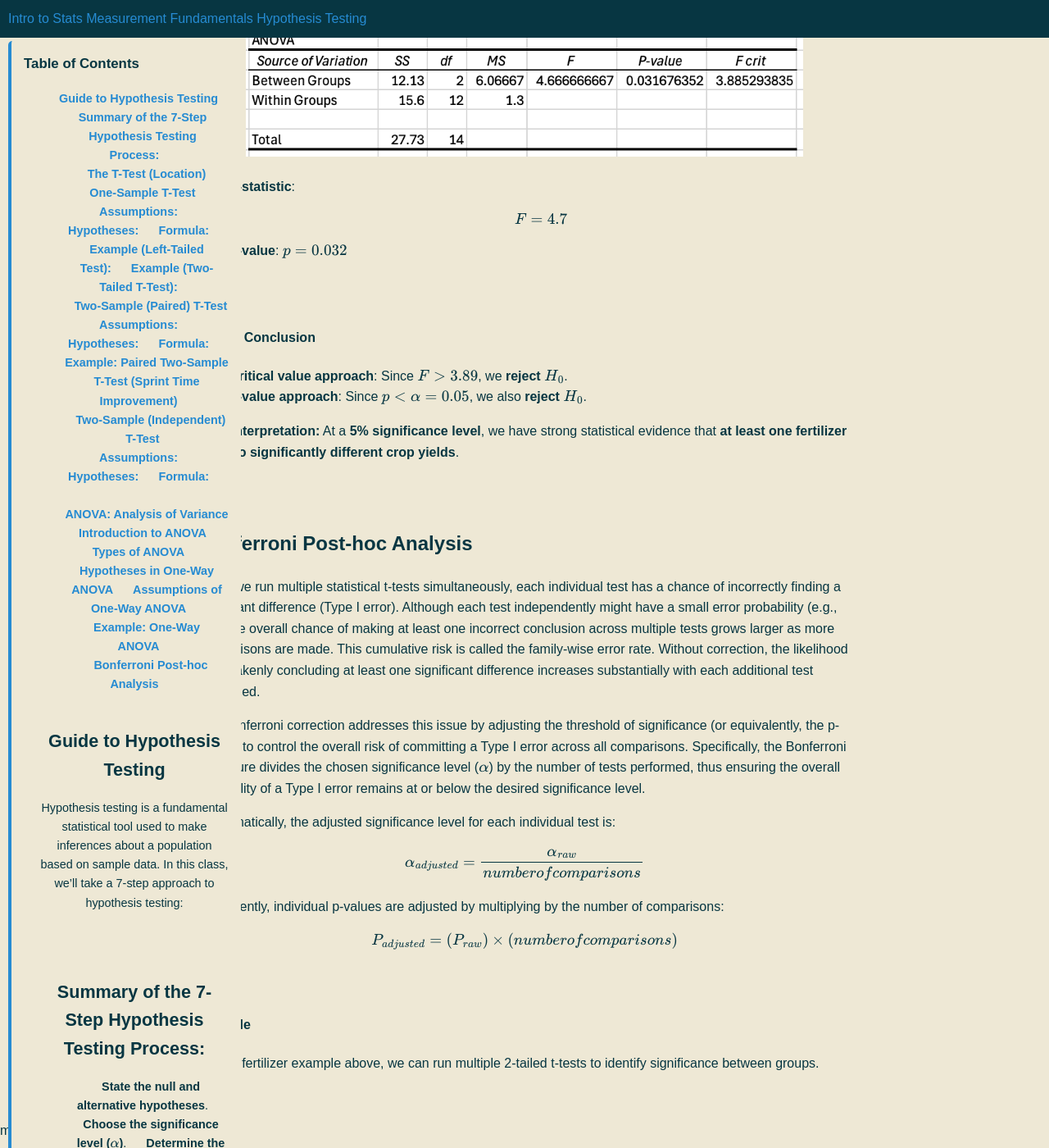
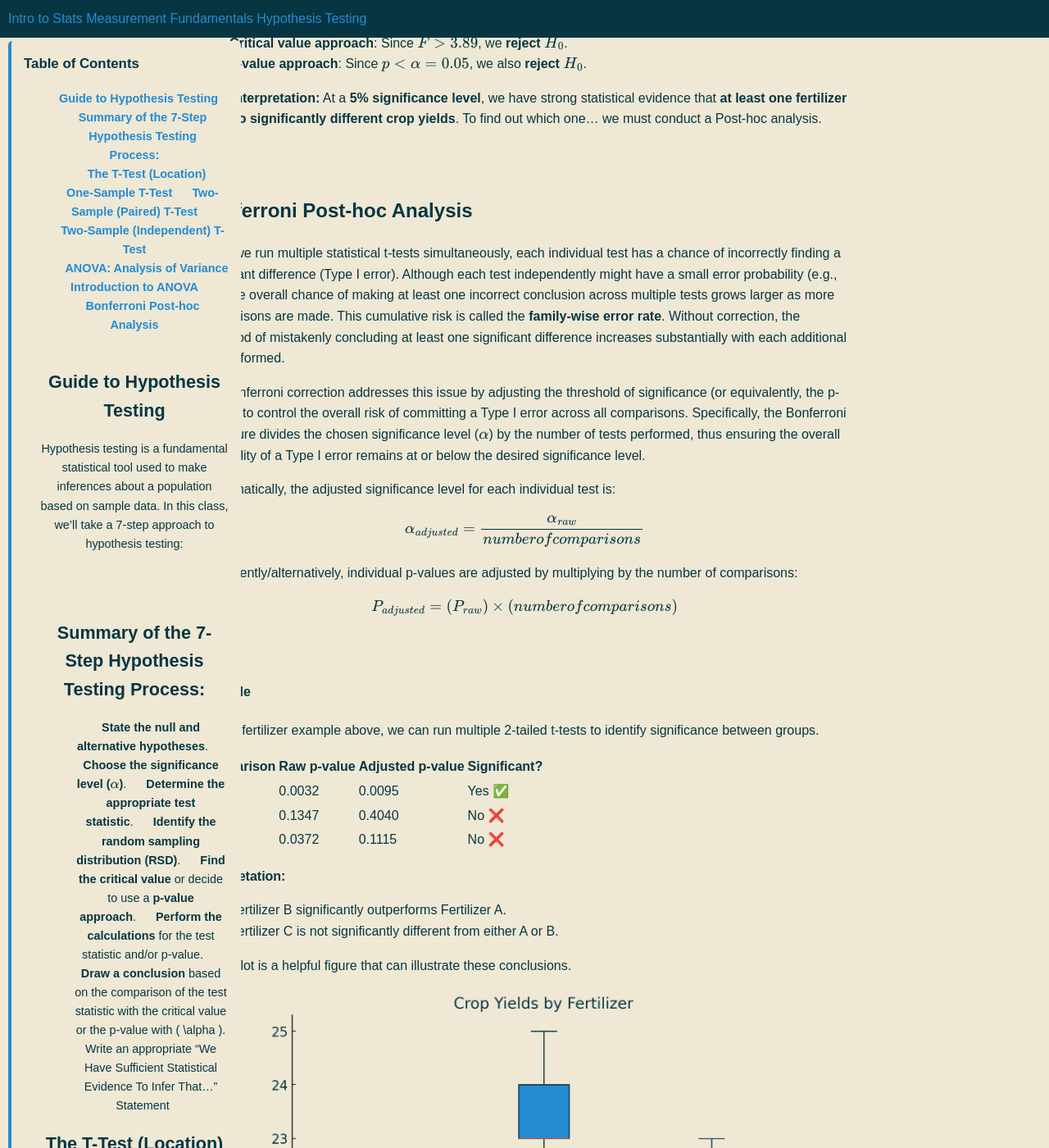
Before and after one commit to mrsoltys/ProbStat.github.io, a Jekyll site: the page built from HypothesisTesting.md, in a window 1280 px wide and 1400 px high, scrolled down 15176 px. Shown: the whole window at 82% size. Built offline with Jekyll 4.4.1, drawn with Linux system fonts in a browser that asks for light colours; comment, search, counter and statistics services are not loaded; some of the changed text lies outside the part shown.

Commit message:
bonferroni

```diff
--- a/HypothesisTesting.md
+++ b/HypothesisTesting.md
@@ -523,10 +523,10 @@ Using statistical software (or manual calculations):
 - **F-statistic**:
 
   $$
-  F = 4.7
+  F = 8.77
   $$
 
-- **p-value**: $$ p = 0.032 $$
+- **p-value**: $$ p = 0.0045$$
 
 
 #### **Step 7: Conclusion**
@@ -534,10 +534,10 @@ Using statistical software (or manual calculations):
 - **p-value approach**: Since **$$ p < \alpha = 0.05 $$**, we also **reject $$ H_0 $$**.
 
  **Final Interpretation:**
-At a **5% significance level**, we have strong statistical evidence that **at least one fertilizer leads to significantly different crop yields**.
+At a **5% significance level**, we have strong statistical evidence that **at least one fertilizer leads to significantly different crop yields**. To find out which one... we must conduct a Post-hoc analysis.
 
 ## Bonferroni Post-hoc Analysis
-When we run multiple statistical t-tests simultaneously, each individual test has a chance of incorrectly finding a significant difference (Type I error). Although each test independently might have a small error probability (e.g., 5%), the overall chance of making at least one incorrect conclusion across multiple tests grows larger as more comparisons are made. This cumulative risk is called the family-wise error rate. Without correction, the likelihood of mistakenly concluding at least one significant difference increases substantially with each additional test performed.
+When we run multiple statistical t-tests simultaneously, each individual test has a chance of incorrectly finding a significant difference (Type I error). Although each test independently might have a small error probability (e.g., 5%), the overall chance of making at least one incorrect conclusion across multiple tests grows larger as more comparisons are made. This cumulative risk is called the **family-wise error rate**. Without correction, the likelihood of mistakenly concluding at least one significant difference increases substantially with each additional test performed.
 
 The Bonferroni correction addresses this issue by adjusting the threshold of significance (or equivalently, the p-values) to control the overall risk of committing a Type I error across all comparisons. Specifically, the Bonferroni procedure divides the chosen significance level ($$\alpha$$) by the number of tests performed, thus ensuring the overall probability of a Type I error remains at or below the desired significance level.
 
@@ -545,9 +545,26 @@ Mathematically, the adjusted significance level for each individual test is:
 
 $$\alpha_{adjusted}=\frac{\alpha_{raw}}{number of comparisons}$$
 
-Equivalently, individual p-values are adjusted by multiplying by the number of comparisons:
+Equivalently/alternatively, individual p-values are adjusted by multiplying by the number of comparisons:
 
 $$P_{adjusted}=(P_{raw})\times(number of comparisons)$$
 
 #### Example
 For the fertilizer example above, we can run multiple 2-tailed t-tests to identify significance between groups.
+
+| Comparison | Raw p-value | Adjusted p-value | Significant? |
+|------------|-------------|------------------|--------------|
+| **A vs B** | 0.0032      | 0.0095           | Yes ✅       |
+| **A vs C** | 0.1347      | 0.4040           | No ❌        |
+| **B vs C** | 0.0372      | 0.1115           | No ❌        |
+
+**Interpretation:**
+
+* Fertilizer B significantly outperforms Fertilizer A.
+* Fertilizer C is not significantly different from either A or B.
+
+A box plot is a helpful figure that can illustrate these conclusions.
+
+<div style="text-align: center;">
+  <img src="./Figures/boxPlotFert.png" style="max-width: 85%; height: auto;">
+</div>
--- a/_config.yml
+++ b/_config.yml
@@ -6,7 +6,7 @@ url: "https://mrsoltys.github.io" # Change to your actual GitHub Pages URL
 # Markdown processing settings
 markdown: kramdown
 kramdown:
-  toc_levels: 1..3  # Generates a Table of Contents for h1, h2, and h3 headers
+  toc_levels: 1..2  # Generates a Table of Contents for h1, h2,  headers
 
 # Theme settings (if you're using a Jekyll theme, specify it here)
 theme: minima  # Change or remove if using a custom theme
```
Also changed, not shown: other parts of HypothesisTesting.md (+2 -2 lines), Figures/ANOVAex1.png, Figures/boxPlotFert.png (added), 2 other files.
